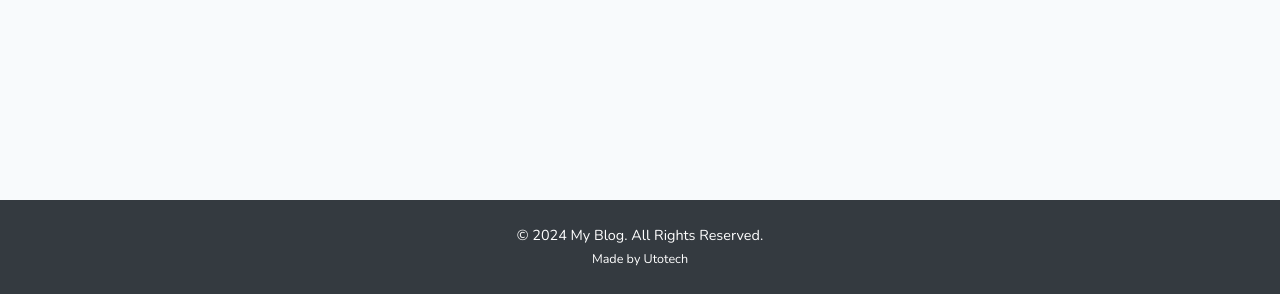
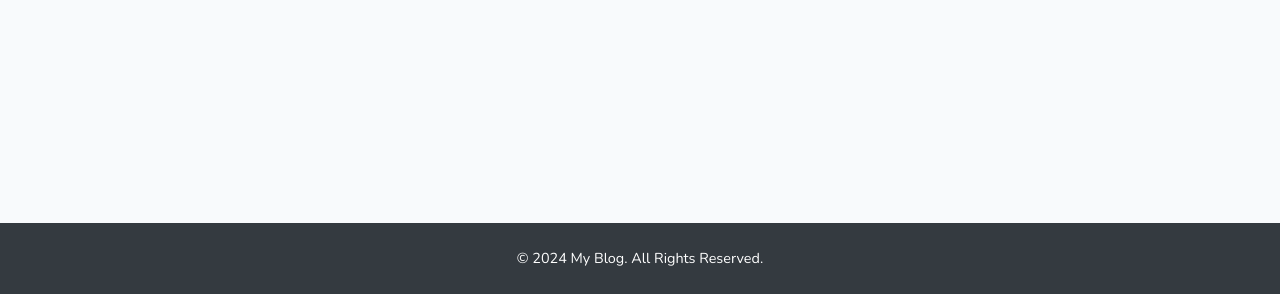
Before and after one commit to Utotech-organize/laravel-101, a Laravel app: page /author/create in a window 1280 px wide. Shown: the part 506-800 px from the top of the page. Run offline with Laravel 10, Linux system fonts and the light colour scheme; a user stored in the database is signed in; data comes from the database, SQL or seed files in the repository; style sheets or scripts are compiled from the project's sources; some libraries are stand-ins or nearby versions.

```diff
--- a/resources/views/layouts/app.blade.php
+++ b/resources/views/layouts/app.blade.php
@@ -86,7 +86,6 @@
     <footer class="text-center py-4 mt-auto" style="background-color: #343a40; color: white;">
       <div class="container">
         <p class="mb-0">&copy; 2024 My Blog. All Rights Reserved.</p>
-        <small class="mb-0">Made by Utotech</small>
       </div>
     </footer>
   </div>
```
